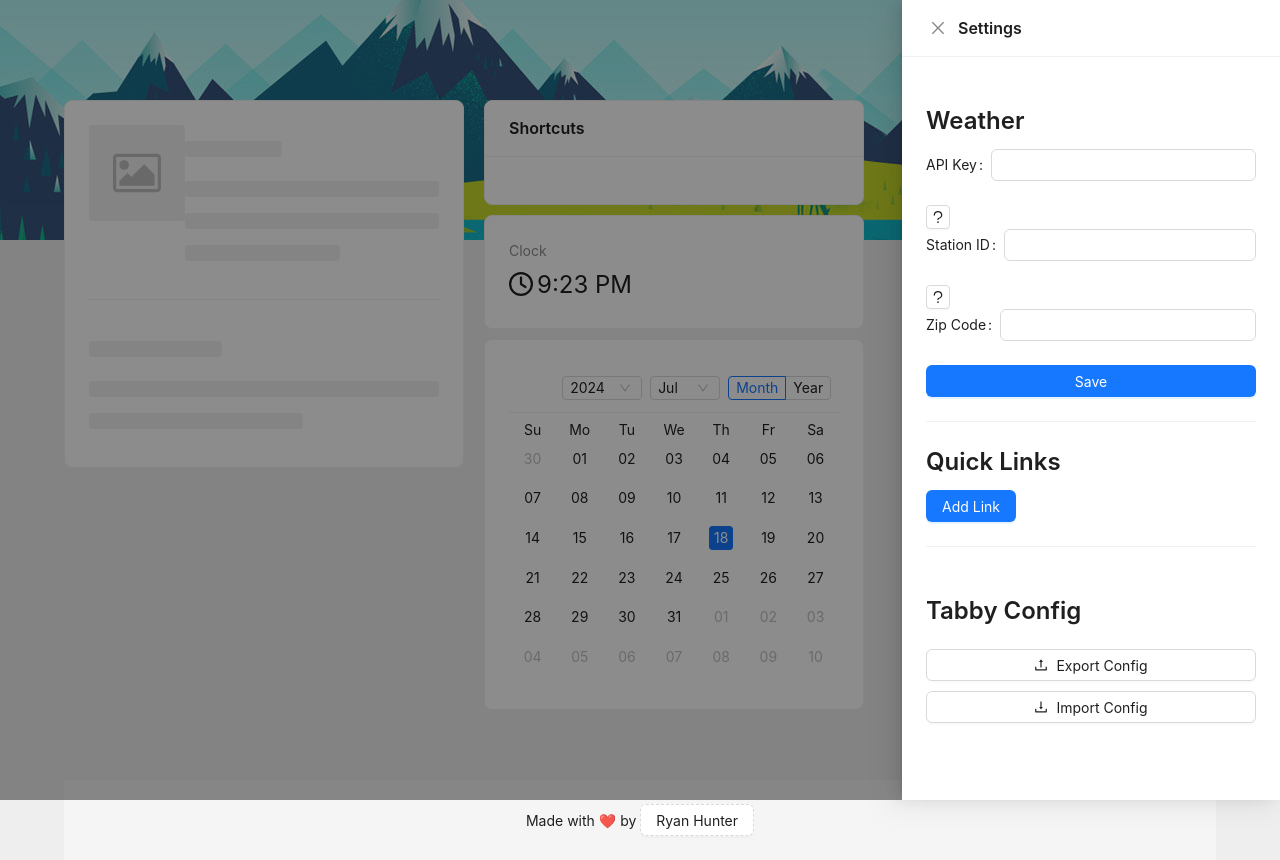
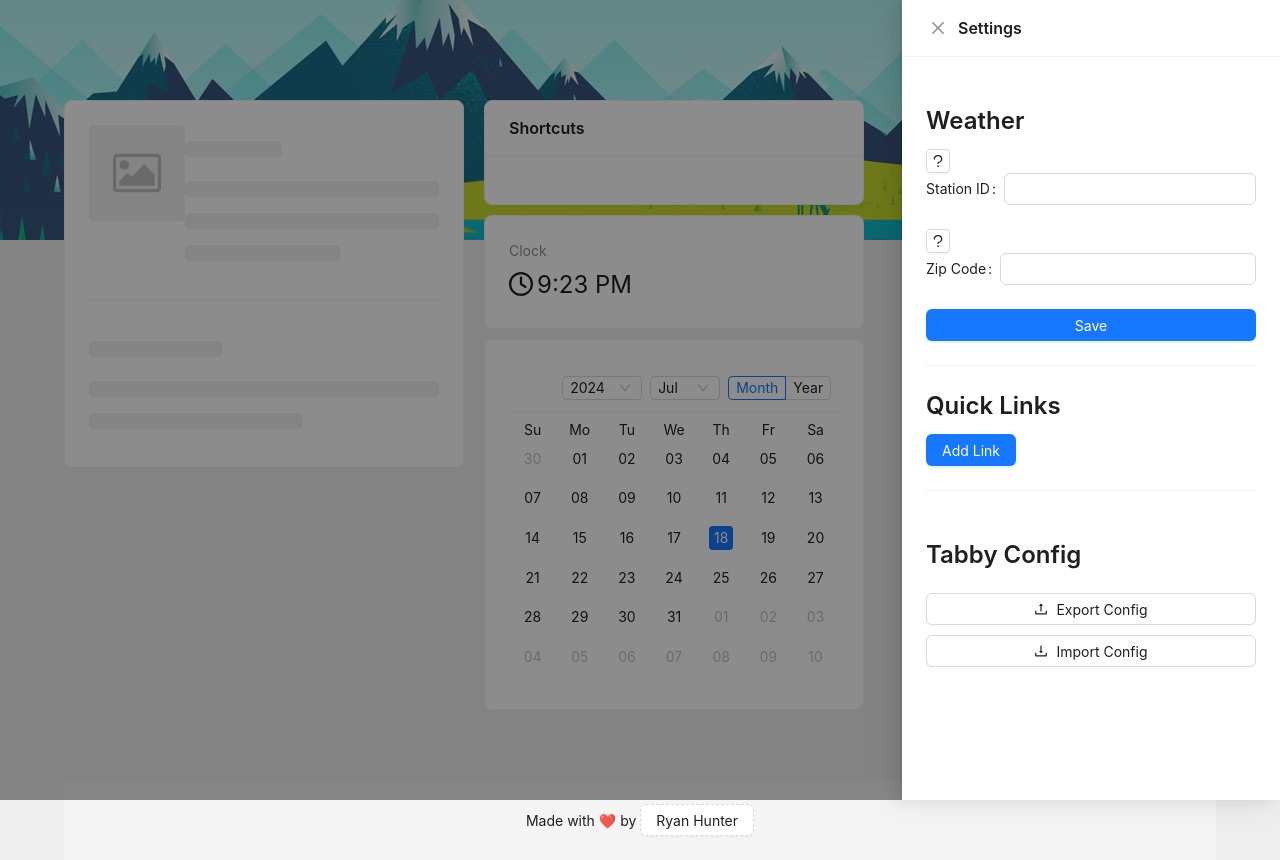
Before and after one commit to iap128/tabby, a React (Create React App) app: page / in a window 1280 px wide. Both pictures are taken after a click on the button 873 px from the left and 88 px from the top of the page. Built offline with nearby package versions, Linux system fonts and the light colour scheme.

Commit message:
Removed API key from config

```diff
--- a/src/Config.ts
+++ b/src/Config.ts
@@ -12,10 +12,11 @@ const getLinks = (): LinkInterface[] => {
   return [];
 }
 
+export const apiKey = '7c8632e7f0c34cfa8632e7f0c36cfa4a';
+
 export const Config = {
   stationID: window.localStorage.getItem('id'),
   weatherZip: window.localStorage.getItem('zip'),
-  apiKey: window.localStorage.getItem('key'),
   links: getLinks(),
 };
 
@@ -23,5 +24,4 @@ export const Config = {
 /*
 KORBEAVE588
 97008
-7c8632e7f0c34cfa8632e7f0c36cfa4a
 */
--- a/src/cards/Weather.tsx
+++ b/src/cards/Weather.tsx
@@ -1,6 +1,6 @@
 import { Card, Typography, Image, Divider, Statistic } from 'antd';
 import { useCallback, useEffect, useState } from 'react';
-import { Config } from '../Config';
+import { apiKey, Config } from '../Config';
 import LoadingSkeleton from '../components/LoadingSkeleton';
 
 // api reference: https://docs.google.com/document/d/1_Zte7-SdOjnzBttb1-Y9e0Wgl0_3tah9dSwXUyEA3-c/edit
@@ -42,7 +42,7 @@ interface DailyWeatherCard {
 }
 
 const Weather = () => {
-  const { stationID, weatherZip, apiKey } = Config;
+  const { stationID, weatherZip } = Config;
   const [weather, setWeather] = useState<WeatherResponse | null>(null);
   const [currentWeather, setCurrentWeather] = useState<CurrentResponse | null>(null);
   const [dailyWeather, setDailyWeather] = useState<DailyWeatherCard[]>([]);
@@ -52,14 +52,14 @@ const Weather = () => {
       `https://api.weather.com/v3/wx/forecast/daily/5day?postalKey=${weatherZip}:US&units=e&language=en-US&format=json&apiKey=${apiKey}`,
     ).then(res => res.json());
     setWeather(response);
-  }, [apiKey, weatherZip]);
+  }, [weatherZip]);
 
   const getCurrentConditions = useCallback(async () => {
     const response = await fetch(
       `https://api.weather.com/v2/pws/observations/current?stationId=${stationID}&format=json&units=e&apiKey=${apiKey}`,
     ).then(res => res.json());
     setCurrentWeather(response.observations[0]);
-  }, [apiKey, stationID]);
+  }, [stationID]);
 
   const getWeatherIcon = useCallback(
     (index: number): number => {
@@ -113,7 +113,7 @@ const Weather = () => {
     if (stationID && apiKey) {
       getCurrentConditions();
     }
-  }, [apiKey, getCurrentConditions, getWeather, stationID, weatherZip]);
+  }, [getCurrentConditions, getWeather, stationID, weatherZip]);
 
   useEffect(() => {
     buildDailyCard();
--- a/src/personalization/ImportExport.tsx
+++ b/src/personalization/ImportExport.tsx
@@ -10,9 +10,6 @@ const ImportExport = () => {
     reader.onload = e => {
       const parsedJSON = JSON.parse(e.target?.result as string) as typeof Config;
 
-      if (parsedJSON.apiKey) {
-        window.localStorage.setItem('key', parsedJSON.apiKey);
-      }
       if (parsedJSON.stationID) {
         window.localStorage.setItem('id', parsedJSON.stationID);
       }
--- a/src/personalization/Settings.tsx
+++ b/src/personalization/Settings.tsx
@@ -44,9 +44,6 @@ const Settings: FC<Props> = ({ open, setOpen }) => {
       <Form form={form} onFinish={closeFunction} autoComplete='off'>
         <Typography.Title level={3}>Weather</Typography.Title>
 
-        <Form.Item label='API Key' name='key' initialValue={Config.apiKey}>
-          <Input />
-        </Form.Item>
         <Button
           size='small'
           icon={<QuestionOutlined />}
```
